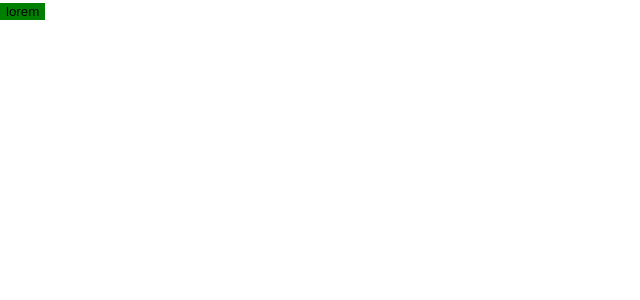
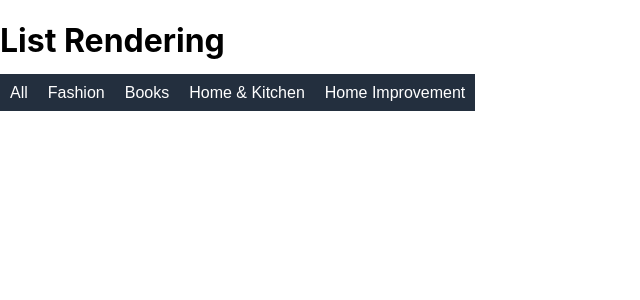
Before and after one commit to gavand-sagar/fsd-july-2024, a React (Create React App) app: page / in a window 1280 px wide. Shown: the top 300 px of the page, without its empty margins (0-640 px from the left). Built offline with nearby package versions, Linux system fonts and the light colour scheme.

Commit message:
Lab-7-List Rendering

```diff
--- a/src/App.css
+++ b/src/App.css
@@ -60,3 +60,15 @@
 .green-bg {
   background-color: green;
 }
+
+.my-link{
+  background-color: #232f3e;
+  padding: 8px;
+  color: white;
+  font-family: Arial, Helvetica, sans-serif;
+  border: 2px solid #232f3e;
+}
+
+.my-link:hover{
+  border: 2px solid white;
+}
--- a/src/App.js
+++ b/src/App.js
@@ -1,11 +1,11 @@
 import logo from './logo.svg';
 import './App.css';
-import ToggleStyle from './ToggleStyle';
+import ListRenderingDemo from './ListRenderingDemo';
 
 function App() {
   return (
     <div className="App">
-      <ToggleStyle/>
+      <ListRenderingDemo/>
     </div>
   );
 }
--- /dev/null
+++ b/src/ListRenderingDemo.jsx
@@ -0,0 +1,18 @@
+import React from 'react'
+import MyLink from './MyLink'
+
+export default function ListRenderingDemo() {
+    // from backend server in an array
+    // imaging it like an API call
+    let array = ["All", "Fashion", "Books", "Home & Kitchen", "Home Improvement"]
+
+    return (
+        <div>
+            <h1>List Rendering</h1>
+            {
+                // array.map(x => <span className='my-link'>{x}</span>)
+                array.map(x => <MyLink linkName={x}></MyLink>)
+            }
+        </div>
+    )
+}
--- /dev/null
+++ b/src/MyLink.jsx
@@ -0,0 +1,7 @@
+import React from 'react'
+
+export default function MyLink({ linkName }) {
+    return (
+        <span className='my-link'>{linkName}</span>
+    )
+}
```
